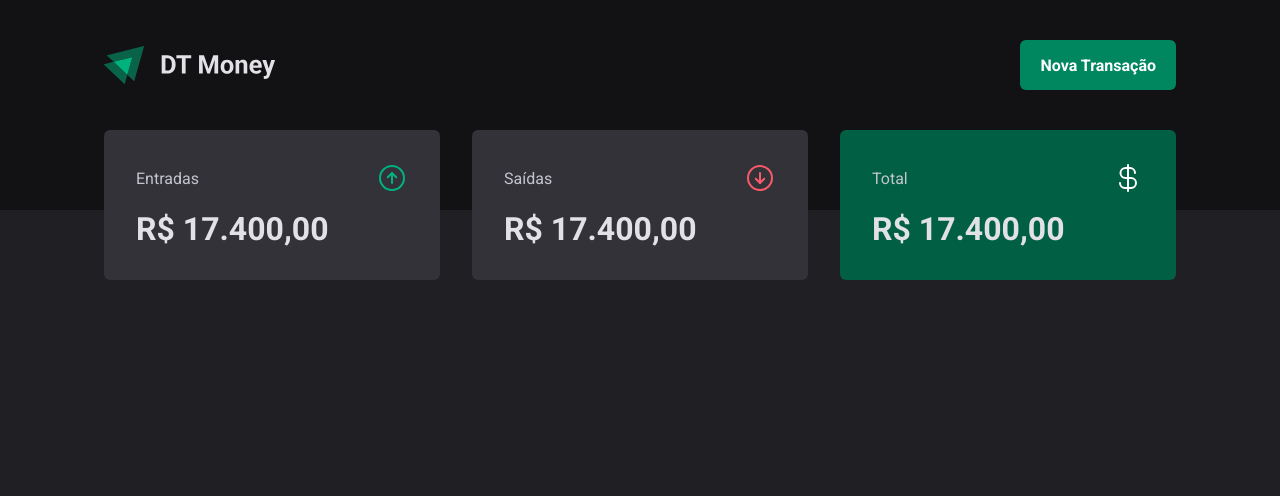
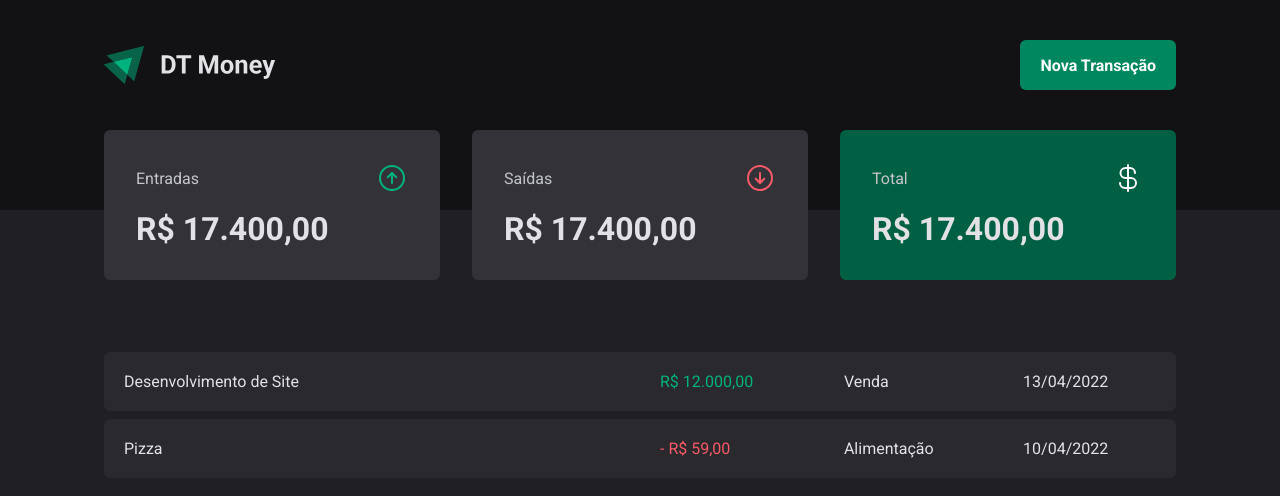
Before and after one commit to leoziondev/ignite-2022-dt-money, a React (Vite) app: page / in a window 1280 px wide. Shown: the top 496 px of the page. Built offline with nearby package versions, Linux system fonts and the light colour scheme.

Commit message:
create transactions table

```diff
--- a/src/pages/Transactions/index.tsx
+++ b/src/pages/Transactions/index.tsx
@@ -1,11 +1,39 @@
 import { Header } from "../../components/Header";
 import { Summary } from "../../components/Summary";
+import { PriceHighlight, TransactionsContainer, TransactionsTable } from "./styles";
 
 export function Transactions() {
   return (
     <div>
       <Header />
       <Summary />
+
+      <TransactionsContainer>
+        <TransactionsTable>
+          <tbody>
+            <tr>
+              <td width="50%">Desenvolvimento de Site</td>
+              <td>
+                <PriceHighlight variant="income">
+                  R$ 12.000,00
+                </PriceHighlight>
+              </td>
+              <td>Venda</td>
+              <td>13/04/2022</td>
+            </tr>
+            <tr>
+              <td width="50%">Pizza</td>
+              <td>
+                <PriceHighlight variant="outcome">
+                  - R$ 59,00
+                </PriceHighlight>
+              </td>
+              <td>Alimentação</td>
+              <td>10/04/2022</td>
+            </tr>
+          </tbody>
+        </TransactionsTable>
+      </TransactionsContainer>
     </div>
   )
 }
--- a/src/pages/Transactions/styles.ts
+++ b/src/pages/Transactions/styles.ts
@@ -0,0 +1,38 @@
+import styled from "styled-components";
+
+export const TransactionsContainer = styled.main`
+  width: 100%;
+  max-width: 1120px;
+  margin: 4rem auto 0;
+  padding: 0 1.5rem;
+`
+
+export const TransactionsTable = styled.table`
+  width: 100%;
+  border-collapse: separate;
+  border-spacing: 0 0.5rem;
+  /* margin-top: 1.5rem; */
+
+  td {
+    padding: 1.25rem;
+    background: ${props => props.theme['gray-700']};
+
+    &:first-child {
+      border-top-left-radius: 6px;
+      border-bottom-left-radius: 6px;
+
+    }
+    &:last-child {
+      border-top-right-radius: 6px;
+      border-bottom-right-radius: 6px;
+    }
+  }
+`
+
+interface PriceHighlightProps {
+  variant: 'income' | 'outcome';
+}
+
+export const PriceHighlight = styled.span<PriceHighlightProps>`
+  color: ${props => props.variant === 'income' ? props.theme['green-300'] : props.theme['red-300']};
+`
```
